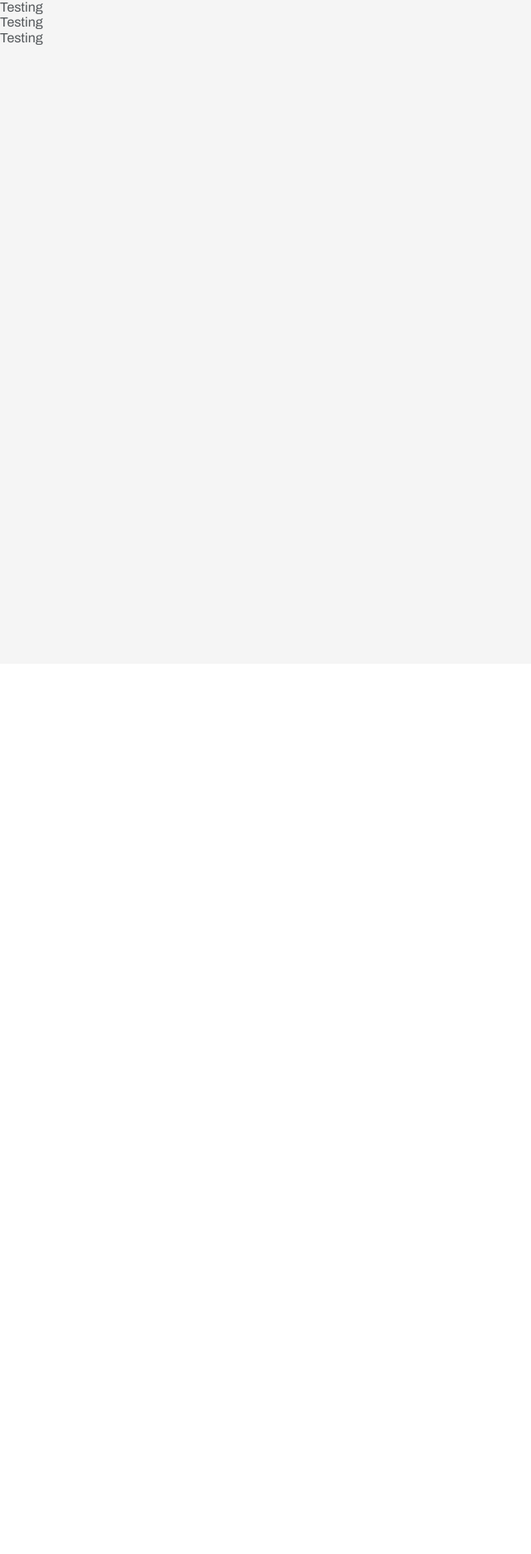
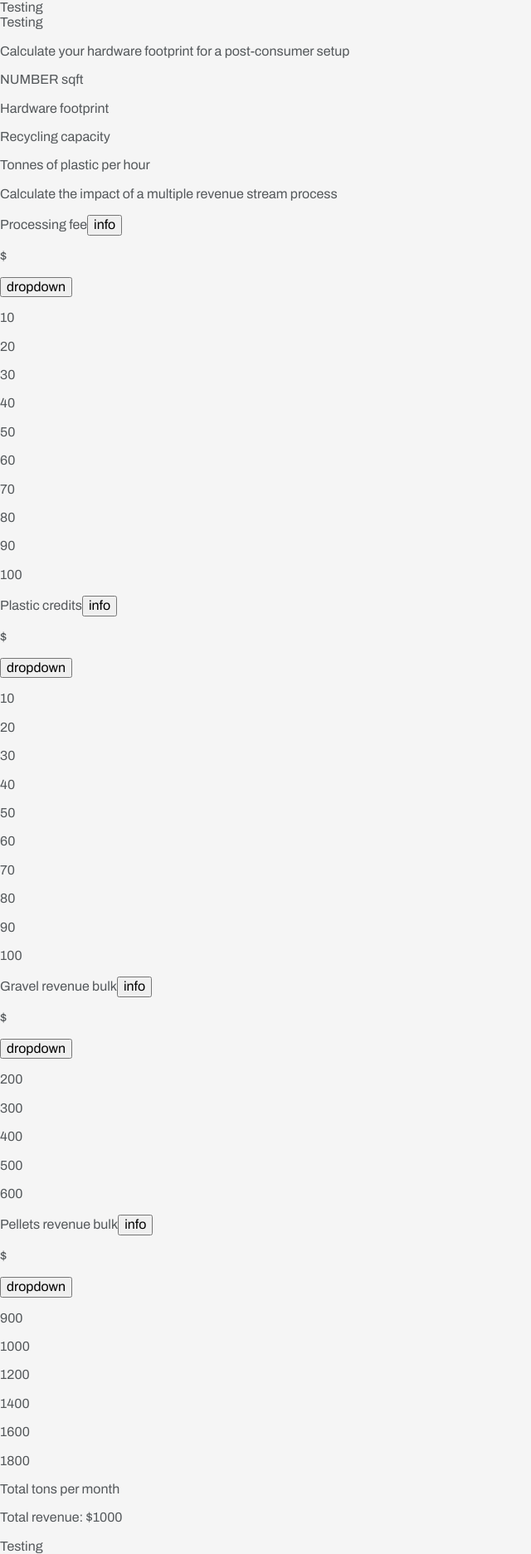
Before and after one commit to Apiary-Arqlite/arqlite, a React (Create React App) app: page / in a window 1280 px wide. Shown: the whole page at 83% size, without its empty margins (0-640 px from the left). Before the commit the page ends 800 px from the top, so only its background shows below. Built offline with nearby package versions, Linux system fonts and the light colour scheme.

Commit message:
1st draft filt structure for calculator section

```diff
--- a/src/components/App.js
+++ b/src/components/App.js
@@ -1,20 +1,21 @@
 /* --------------------------------- imports -------------------------------- */
-import React from "react";
+import React from 'react';
 
-import Header from "./Header";
-import Main from "./Main";
-import Footer from "./Footer";
+import Header from './Header';
+import Main from './Main';
+import Footer from './Footer';
+import Calculator from './Calculator';
 
 /* -------------------------------------------------------------------------- */
 /*                                function App                                */
 /* -------------------------------------------------------------------------- */
 function App() {
-
   return (
-    <div className="root">
-      <div className="page">
+    <div className='root'>
+      <div className='page'>
         <Header />
         <Main />
+        <Calculator />
         <Footer />
       </div>
     </div>
--- /dev/null
+++ b/src/components/Calculator.js
@@ -0,0 +1,114 @@
+import React from 'react';
+import infoIcon from '../images/info-icon.png';
+
+export default function Calculator() {
+  return (
+    <div>
+      <section class='calculator'>
+        <form class='form'>
+          <p>Calculate your hardware footprint for a post-consumer setup</p>
+          <div>
+            NUMBER sqft {/* footprint results will be calculated by equation */}
+          </div>
+          <p>Hardware footprint</p>
+          <p>Recycling capacity</p>
+          {/* number slider goes here
+      /* number slider controls recycling capacity */}
+          <p>Tonnes of plastic per hour</p>
+          <p class='form__title'>
+            Calculate the impact of a multiple revenue stream process
+          </p>
+          <div>
+            <label for='pFee'>Processing fee</label>
+            <button>{/* info icon hover will go here */} info</button>
+            <p>$</p>
+            <div>
+              <button>
+                {/* drop down arrow will go here */}
+                dropdown
+              </button>
+              <div id='dropdown' class='dropdown-list'>
+                <p>10</p>
+                <p>20</p>
+                <p>30</p>
+                <p>40</p>
+                <p>50</p>
+                <p>60</p>
+                <p>70</p>
+                <p>80</p>
+                <p>90</p>
+                <p>100</p>
+              </div>
+            </div>
+          </div>
+          <div>
+            <label for='pCredits'>Plastic credits</label>
+            <button>{/* info icon hover will go here */} info</button>
+            <p>$</p>
+            <button>dropdown</button>
+            <div id='dropdown' class='dropdown-list'>
+              <div>
+                <p>10</p>
+                <p>20</p>
+                <p>30</p>
+                <p>40</p>
+                <p>50</p>
+                <p>60</p>
+                <p>70</p>
+                <p>80</p>
+                <p>90</p>
+                <p>100</p>
+              </div>
+            </div>
+          </div>
+          <div>
+            <label for='gRevenueBulk'>Gravel revenue bulk</label>
+            <button>{/* info icon hover will go here */}info</button>
+            <p>$</p>
+            <button type=''>
+              {/* drop down arrow will go here */}
+              dropdown
+            </button>
+            <div id='dropdown' class='dropdown-list'>
+              <div>
+                <p>200</p>
+                <p>300</p>
+                <p>400</p>
+                <p>500</p>
+                <p>600</p>
+              </div>
+            </div>
+          </div>
+
+          <div>
+            <label for='pRevenueBulk'>Pellets revenue bulk</label>
+            <button>{/* info icon hover will go here */}info</button>
+            <p>$</p>
+            <button>
+              {/* drop down arrow will go here */}
+              dropdown
+            </button>
+            <div id='dropdown' class='dropdown-list'>
+              <div>
+                <p>900</p>
+                <p>1000</p>
+                <p>1200</p>
+                <p>1400</p>
+                <p>1600</p>
+                <p>1800</p>
+              </div>
+            </div>
+          </div>
+          <div>
+            <p for='tPM'>Total tons per month</p>
+          </div>
+
+          <div class='form__result'>
+            {/* result will be calculate based on input */}
+            <p>Total revenue: $1000</p>
+          </div>
+        </form>
+      </section>
+    </div>
+  );
+}
```
